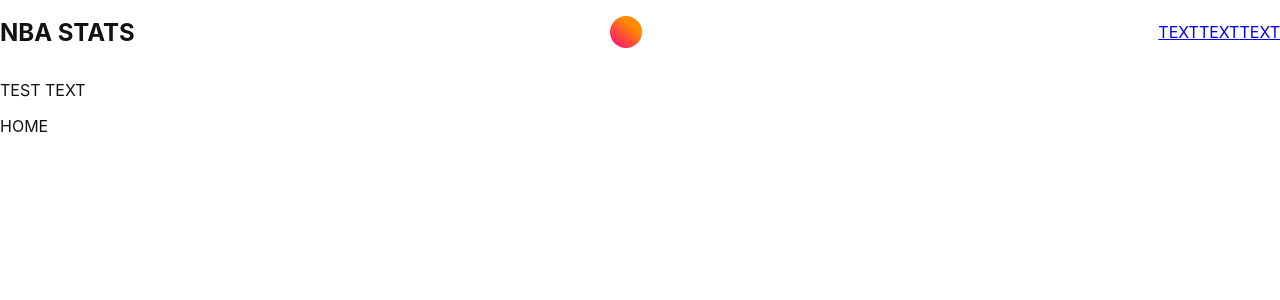
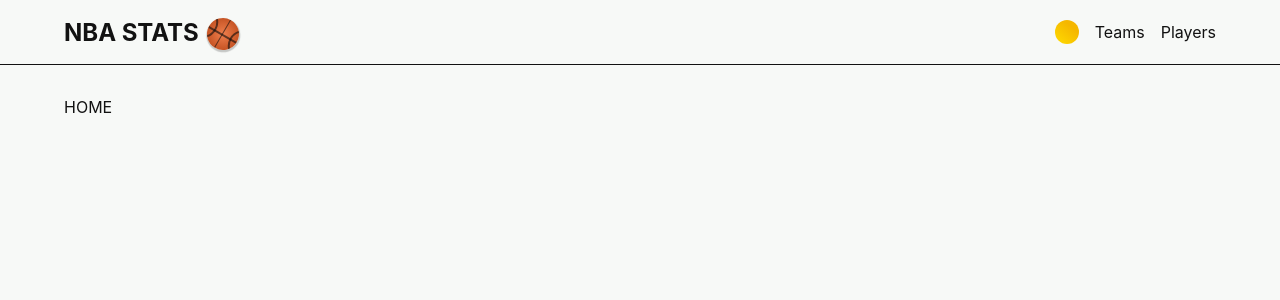
Before and after one commit to QuevedoIB/NBA-stats, a React (Create React App) app: page / in a window 1280 px wide. Shown: the top 300 px of the page. Built offline with nearby package versions, Linux system fonts and the light colour scheme.

Commit message:
responsive navbar, logo added to tittle

```diff
--- a/src/App.js
+++ b/src/App.js
@@ -1,6 +1,7 @@
 import { BrowserRouter as Router, Switch, Route } from 'react-router-dom';
 
 import Navbar from 'components/Navbar';
+import Layout from 'components/common/Layout';
 
 import { generalRoutes } from 'routes';
 
@@ -10,12 +11,18 @@ function App() {
     return (
         <Router>
             <Navbar />
-            <p>TEST TEXT</p>
-            <Switch>
-                {Object.values(generalRoutes).map(({ path, component }) => (
-                    <Route key={path} exact path={path} component={component} />
-                ))}
-            </Switch>
+            <Layout>
+                <Switch>
+                    {Object.values(generalRoutes).map(({ path, component }) => (
+                        <Route
+                            key={path}
+                            exact
+                            path={path}
+                            component={component}
+                        />
+                    ))}
+                </Switch>
+            </Layout>
         </Router>
     );
 }
--- a/src/components/Navbar/Navbar.css
+++ b/src/components/Navbar/Navbar.css
@@ -1,9 +1,27 @@
+/* NAVBAR STYLES */
+
 .navbar {
     display: flex;
     height: 8vh;
     justify-content: space-between;
     align-items: center;
+    padding-right: 1em;
+    padding-left: 1em;
+    border-bottom: 1px solid var(--font-color);
 }
+
+.navbar-title {
+    filter: drop-shadow(1px 1px 1px var(--bg-color));
+}
+
+@media only screen and (min-width: 992px) {
+    .navbar {
+        padding-left: 4rem;
+        padding-right: 4rem;
+    }
+}
+
+/* BURGER MENU STYLES */
 
 .navbar-burguer-menu {
     transition: none;
@@ -69,3 +87,28 @@
     transform: rotate(0);
     width: 20px;
 }
+
+/* LINK STYLES */
+
+.navbar-menu-link-container {
+    list-style-type: none;
+    margin: 0;
+    padding: 0;
+}
+
+.navbar-menu-link-container li {
+    margin-right: 1rem;
+}
+
+.navbar-menu-link-container li:first-child {
+    margin-left: 1rem;
+}
+
+.navbar-menu-link-container li:last-child {
+    margin-right: 0;
+}
+
+.navbar-menu-link-container li:hover,
+.navbar-menu-selected-link {
+    border-bottom: 1px solid var(--font-color);
+}
--- a/src/components/Navbar/index.js
+++ b/src/components/Navbar/index.js
@@ -5,6 +5,7 @@ import { useTranslation } from 'react-i18next';
 
 import ToggleTheme from 'components/buttons/ToggleTheme';
 import BurgerMenu from 'components/Navbar/BurgerMenu';
+import BasketBall from 'components/common/BasketBall.js';
 
 import { generalRoutes } from 'routes';
 import useWindowSize from 'hooks/useWindowSize';
@@ -19,19 +20,41 @@ const Navbar = () => {
 
     return (
         <nav className="navbar">
-            <h1>{t('title')}</h1>
+            <NavLink to={generalRoutes.home.path}>
+                <div style={{ position: 'relative' }}>
+                    <h1 className="navbar-title">{t('title')}</h1>
+                    <BasketBall />
+                </div>
+            </NavLink>
+
+            <div className="centered-container">
                 <ToggleTheme />
                 {width > 768 ? (
-                <ul>
-                    {Object.values(generalRoutes).map(({ path }) => (
-                        <NavLink key={path} to={path}>
-                            TEXT
+                    <ul className="navbar-menu-link-container centered-container">
+                        {Object.values(generalRoutes).flatMap(
+                            ({ path, label }) =>
+                                label ? (
+                                    <li key={path}>
+                                        <NavLink
+                                            to={path}
+                                            activeClassName="navbar-menu-selected-link"
+                                            className="navbar-menu-link"
+                                        >
+                                            {label}
                                         </NavLink>
-                    ))}
+                                    </li>
+                                ) : (
+                                    []
+                                )
+                        )}
                     </ul>
                 ) : (
-                <BurgerMenu isOpen={openSideNav} onToggle={handleMenuOpen} />
+                    <BurgerMenu
+                        isOpen={openSideNav}
+                        onToggle={handleMenuOpen}
+                    />
                 )}
+            </div>
         </nav>
     );
 };
--- a/src/components/buttons/ToggleTheme/ToggleTheme.css
+++ b/src/components/buttons/ToggleTheme/ToggleTheme.css
@@ -1,24 +1,24 @@
 #theme-container {
     position: relative;
-    width: 2rem;
-    height: 2rem;
+    width: 1.5rem;
+    height: 1.5rem;
 }
 
 .sun-circle {
     border-radius: 100%;
     width: 100%;
     height: 100%;
-    background: linear-gradient(40deg, #ff0080, #ff8c00 70%);
+    background: linear-gradient(40deg, #ffdc00, #f5b700 70%);
     margin: auto;
 }
 
 .crescent {
     position: absolute;
     border-radius: 100%;
-    top: 0rem;
-    right: 0rem;
-    width: 1.4rem;
-    height: 1.4rem;
+    top: 0;
+    right: 0;
+    width: 1rem;
+    height: 1rem;
     background: white;
     transform: scale(0);
     transform-origin: top right;
@@ -34,6 +34,7 @@
     margin: 0;
     opacity: 0;
     z-index: 1;
+    cursor: pointer;
 }
 
 #theme-toggle:checked ~ .crescent {
@@ -46,7 +47,7 @@
 }
 
 body {
-    --bg-color: #ffffff75;
+    --bg-color: #f7f9f7;
     --font-color: #121212;
     --em-font-color: #121212;
     --border-color: #218095;
--- /dev/null
+++ b/src/components/common/BasketBall.js/BasketBall.css
@@ -0,0 +1,59 @@
+.basket-ball {
+    position: absolute;
+    overflow: hidden;
+    height: 2em;
+    width: 2em;
+    top: 1em;
+    right: -3.5rem;
+    border-radius: 50%;
+    background-color: #e65c00;
+    background: -webkit-radial-gradient(
+        center ellipse,
+        #ef7f4d 0%,
+        #b54213 100%
+    );
+    background: radial-gradient(ellipse at center, #ef7f4d 0%, #b54213 100%);
+    box-sizing: border-box;
+    -webkit-transform: translate(-50%, -50%) rotate(30deg);
+    transform: translate(-50%, -50%) rotate(30deg);
+    box-shadow: 1px 1px 1px 1px rgba(0, 0, 0, 0.2);
+}
+.basket-ball:before,
+.basket-ball:after {
+    content: '';
+    position: absolute;
+    display: block;
+    height: 100%;
+    width: 100%;
+    border: solid 0.14rem rgba(13, 13, 13, 0.6);
+    border-radius: 50%;
+    box-sizing: border-box;
+}
+.line1 {
+    content: '';
+    position: absolute;
+    display: block;
+    height: 100%;
+    width: 100%;
+    border-right: solid 0.12em rgba(13, 13, 13, 0.6);
+    box-sizing: border-box;
+    right: 50%;
+}
+
+.line2 {
+    content: '';
+    position: absolute;
+    display: block;
+    height: 100%;
+    width: 100%;
+    border-top: solid 0.14rem rgba(13, 13, 13, 0.6);
+    box-sizing: border-box;
+    top: 50%;
+}
+
+.basket-ball:before {
+    right: 75%;
+}
+.basket-ball:after {
+    left: 75%;
+}
--- /dev/null
+++ b/src/components/common/BasketBall.js/index.js
@@ -0,0 +1,14 @@
+import React from 'react';
+
+import './BasketBall.css';
+
+const BasketBall = () => {
+    return (
+        <div class="basket-ball">
+            <div class="line2"></div>
+            <div class="line1"></div>
+        </div>
+    );
+};
+
+export default BasketBall;
--- /dev/null
+++ b/src/components/common/Layout/index.js
@@ -0,0 +1,7 @@
+import React from 'react';
+
+const Layout = ({ children }) => {
+    return <div className="layout-container">{children}</div>;
+};
+
+export default Layout;
--- a/src/index.css
+++ b/src/index.css
@@ -18,3 +18,24 @@ body,
     width: 100%;
     height: 100%;
 }
+
+a {
+    text-decoration: none;
+    color: inherit;
+}
+
+.centered-container {
+    display: flex;
+    align-items: center;
+    justify-content: center;
+}
+
+.layout-container {
+    padding: 2rem 4rem 0 4rem;
+}
+
+@media only screen and (max-width: 992px) {
+    .layout-container {
+        padding: 1rem 1rem 0 1rem;
+    }
+}
--- a/src/public/locales/en/translation.json
+++ b/src/public/locales/en/translation.json
@@ -1,7 +1,7 @@
 {
     "title": "NBA STATS",
     "routes": {
-        "daily": "$t(daily_cases.title)",
-        "total": "$t(total_cases.title)"
+        "teams": "Teams",
+        "players": "Players"
     }
 }
--- a/src/routes.js
+++ b/src/routes.js
@@ -2,8 +2,14 @@ import Home from 'pages/Home';
 import Teams from 'pages/Teams';
 import Players from 'pages/Players';
 
+import i18n from 'i18n';
+
 export const generalRoutes = {
     home: { component: Home, path: '/' },
-    teams: { component: Teams, path: '/teams' },
-    players: { component: Players, path: '/players' },
+    teams: { component: Teams, path: '/teams', label: i18n.t('routes.teams') },
+    players: {
+        component: Players,
+        path: '/players',
+        label: i18n.t('routes.players'),
+    },
 };
```
Lines whose indentation alone changed are shown as unchanged.
